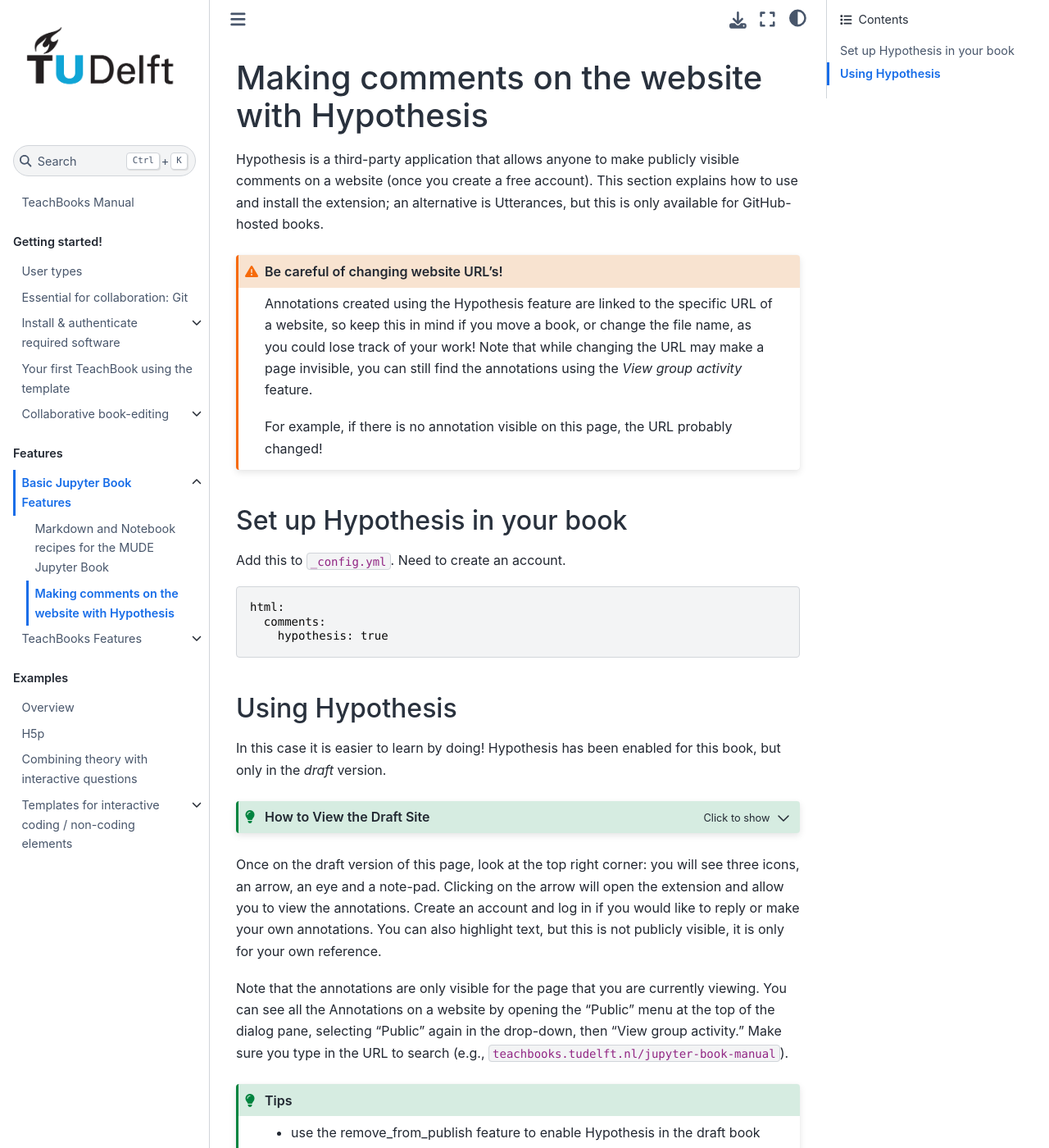
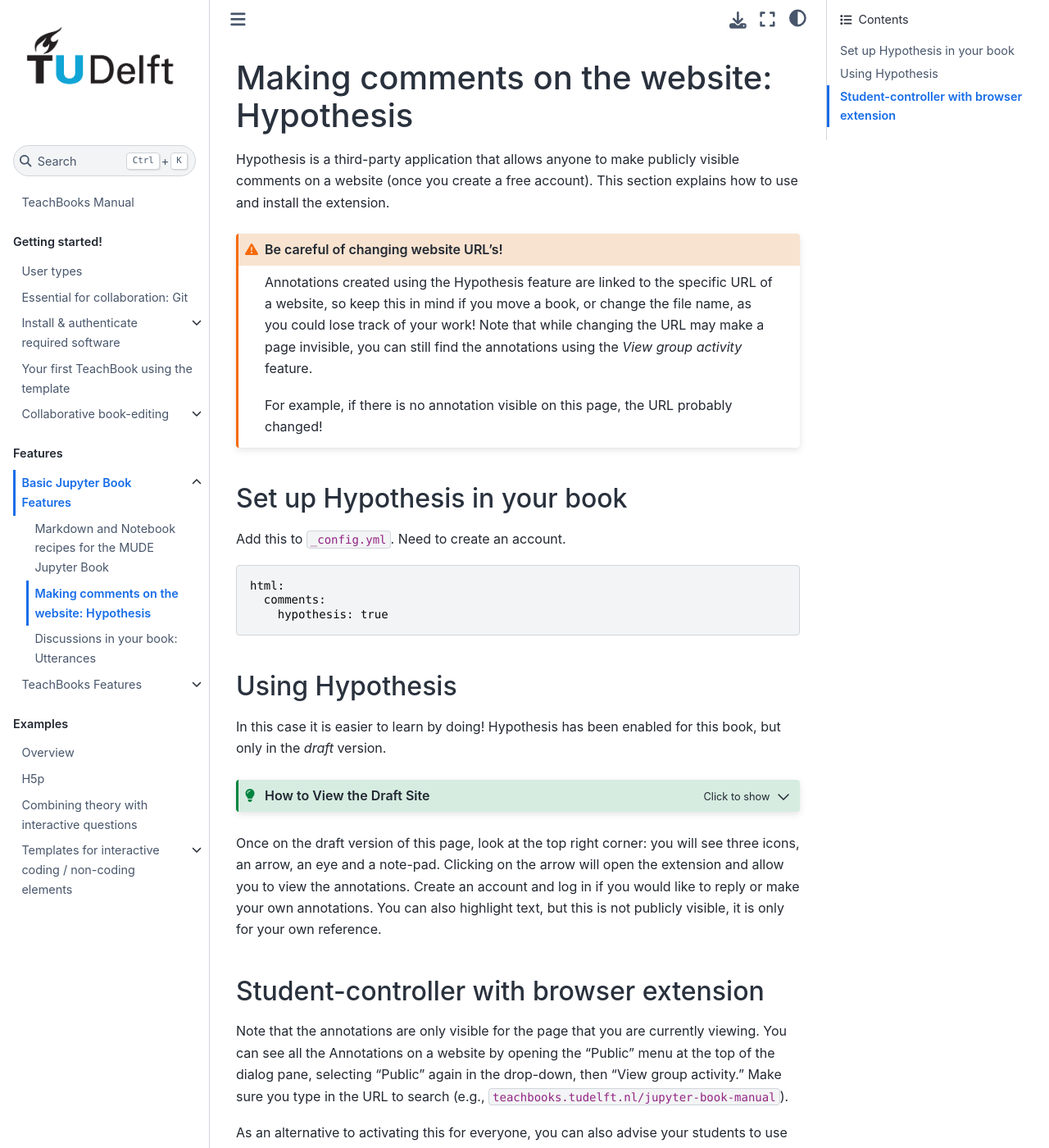
Before and after one commit to TeachBooks/mirror_teachbook_manual, a Jupyter Book: the page built from book/basic-features/hypothesis.md, in a window 1280 px wide and 1400 px high. Shown: the whole window at 82% size. Built offline with Jupyter Book 1.0.4 settings and Sphinx 7.4.7 and the Sphinx Book theme 1.1.4, drawn with Linux system fonts in a browser that asks for light colours; pages that are not in the unit, such as notebooks, are missing from menus; comment, search, counter and statistics services are not loaded; some of the changed text lies outside the part shown.

Commit message:
Added utterances to manual

````diff
--- a/book/_toc.yml
+++ b/book/_toc.yml
@@ -28,6 +28,7 @@
       sections:
       - file: basic-features/recipes.md
       - file: basic-features/hypothesis
+      - file: basic-features/utterances
     - file: features/overview
       sections:
       - file: features/github_deploy.md
--- a/book/basic-features/hypothesis.md
+++ b/book/basic-features/hypothesis.md
@@ -1,6 +1,6 @@
-# Making comments on the website with Hypothesis
+# Making comments on the website: Hypothesis
 
-Hypothesis is a third-party application that allows anyone to make publicly visible comments on a website (once you create a free account). This section explains how to use and install the extension; an alternative is Utterances, but this is only available for GitHub-hosted books.
+Hypothesis is a third-party application that allows anyone to make publicly visible comments on a website (once you create a free account). This section explains how to use and install the extension.
 
 ```{admonition} Be careful of changing website URL's!
 :class: warning
@@ -35,7 +35,10 @@
 
 Once on the draft version of this page, look at the top right corner: you will see three icons, an arrow, an eye and a note-pad. Clicking on the arrow will open the extension and allow you to view the annotations. Create an account and log in if you would like to reply or make your own annotations. You can also highlight text, but this is not publicly visible, it is only for your own reference.
 
+## Student-controller with browser extension
 Note that the annotations are only visible for the page that you are currently viewing. You can see all the Annotations on a website by opening the "Public" menu at the top of the dialog pane, selecting "Public" again in the drop-down, then "View group activity." Make sure you type in the URL to search (e.g., `teachbooks.tudelft.nl/jupyter-book-manual`).
+
+As an alternative to activating this for everyone, you can also advise your students to use the [hypothesis browser extension](https://web.hypothes.is/start/). In this way, students are not distracted by potential unnecessary public annotation and comments by fellow students and teachers.
 
 % THIS IS ADDED TO PAGE AS ANNOTATION:
 % This is an example Annotation. Note that annotations are publicly visible, but you must create an account and be logged in to reply or make your own. You can make highlights, but they are only visible to you, not everyone. You can also see all the Annotations on a website by opening the "Public" menu at the top of this dialog pane, selecting "Public" again in the drop-down, then "View group activity." Make sure you type in the URL to search (e.g., `teachbooks.tudelft.nl/jupyter-book-manual`).
````
Also changed, not shown: book/basic-features/utterances.md (added, +18 -0 lines).
